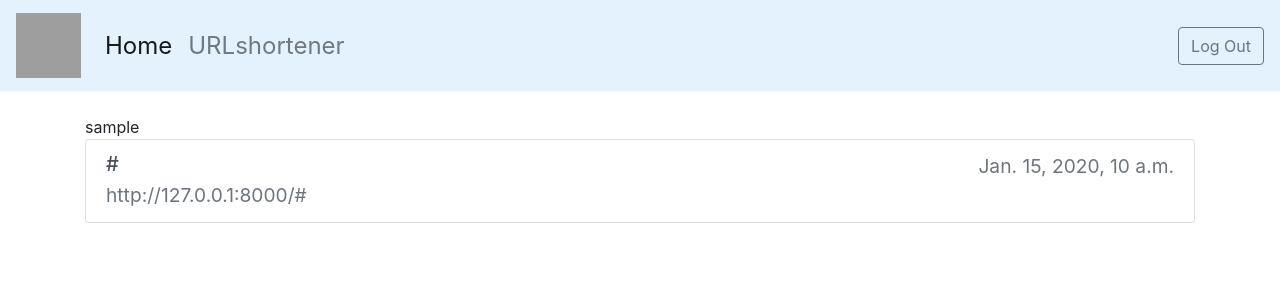
After one commit to OleksiySitnik/django_urlshortener, a Django app: page /profile/ in a window 1280 px wide. The commit adds this page. Shown: the top 300 px of the page. Run offline with Django 3.2, Linux system fonts and the light colour scheme; a user stored in the database is signed in; tables that the repository leaves empty hold one stand-in row (values such as "Sample post"); some libraries are stand-ins or nearby versions; grey boxes are pictures that could not be loaded.

Commit message:
Add profile page and fix url form

```diff
--- a/django_urlshortener/urls.py
+++ b/django_urlshortener/urls.py
@@ -21,6 +21,7 @@ from urlshortener import views as urlsh_views
 
 urlpatterns = [
     path('admin/', admin.site.urls),
+    path('profile/', user_views.profile, name='profile'),
     path('register/', user_views.register, name='register'),
     path('login/', auth_views.LoginView.as_view(template_name='users/login.html'), name='login'),
     path('logout/', auth_views.LogoutView.as_view(), name='logout'),
--- a/templates/base.html
+++ b/templates/base.html
@@ -29,14 +29,13 @@
     </button>
     <div class="collapse navbar-collapse" id="navbarText">
         <ul class="navbar-nav mr-auto">
-            <li class="nav-item active">
-                <a class="nav-link" href="#">Home <span class="sr-only">(current)</span></a>
+            {% if user.is_authenticated %}
+            <li class="nav-item {{ profile_page }}">
+                <a class="nav-link" href="{% url 'profile' %}">Home <span class="sr-only">(current)</span></a>
             </li>
-            <li class="nav-item">
-                <a class="nav-link" href="#">Features</a>
-            </li>
-            <li class="nav-item">
-                <a class="nav-link" href="#">Pricing</a>
+            {% endif %}
+            <li class="nav-item {{ shortener_page }}">
+                <a class="nav-link" href="{% url 'shortener' %}">URLshortener</a>
             </li>
         </ul>
         <span class="navbar-text">
--- /dev/null
+++ b/templates/users/profile.html
@@ -0,0 +1,18 @@
+{% extends 'base.html' %}
+
+{% block title %}Home{% endblock %}
+
+{% block content %}
+    {{ user.username }}
+    <div class="list-group">
+        {% for url in profile.urls.all %}
+            <a href="{{ url.url }}" class="list-group-item list-group-item-action flex-column align-items-start">
+                <div class="d-flex w-100 justify-content-between">
+                    <h5 class="mb-1">{{ url.url }}</h5>
+                    <small class="text-muted">{{ url.date_submited }}</small>
+                </div>
+                <small class="text-muted">http://127.0.0.1:8000/{{ url.short_url }}</small>
+            </a>
+            </div>
+        {% endfor %}
+{% endblock %}
--- a/urlshortener/forms.py
+++ b/urlshortener/forms.py
@@ -2,7 +2,7 @@ from django import forms
 from .models import Url
 
 
-class UrlshortenerForm(forms.Form):
+class UrlshortenerForm(forms.ModelForm):
     url = forms.URLField()
 
     class Meta:
--- a/users/views.py
+++ b/users/views.py
@@ -1,5 +1,7 @@
 from django.shortcuts import render
+from django.contrib.auth.decorators import login_required
 from .forms import UserRegisterForm
+from .models import Profile
 
 
 def register(request):
@@ -11,3 +13,15 @@ def register(request):
     else:
         form = UserRegisterForm()
     return render(request, "users/register.html", {'form': form})
+
+
+@login_required
+def profile(request):
+    profile = Profile.objects.get(user=request.user)
+
+    context = {
+        'profile': profile,
+        'profile_page': 'active'
+    }
+
+    return render(request, 'users/profile.html', context)
```
Also changed, not shown: urlshortener/utils.py (+6 -8 lines), urlshortener/views.py (+17 -2 lines), templates/users/home.html (deleted).
